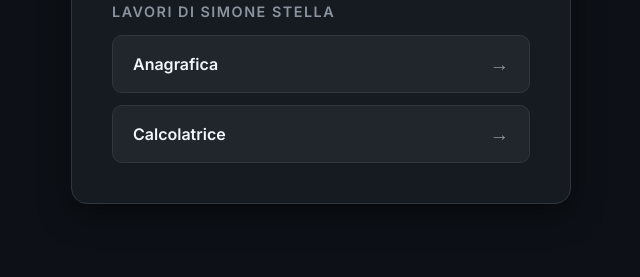
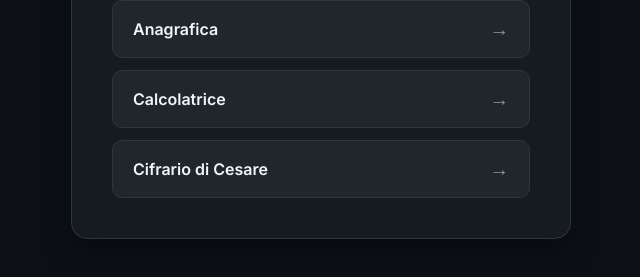
Before and after one commit to Stella-Simone00/TPS, a plain HTML site: page index.html in a window 1280 px wide. Shown: the part 349-626 px from the top of the page, without its empty margins (319-959 px from the left). Drawn offline with Linux system fonts and the light colour scheme.

Commit message:
Update index.html

```diff
--- a/index.html
+++ b/index.html
@@ -99,11 +99,11 @@
                 Calcolatrice
                 <span>→</span>
             </a>
-           <!-- <a href="#" class="lavoro-item">
-                Lavoro 3
+            <a href="Cifrario.html" class="lavoro-item">
+                Cifrario di Cesare
                 <span>→</span>
             </a>
-            -->
+
         </div>
     </div>
 
```
